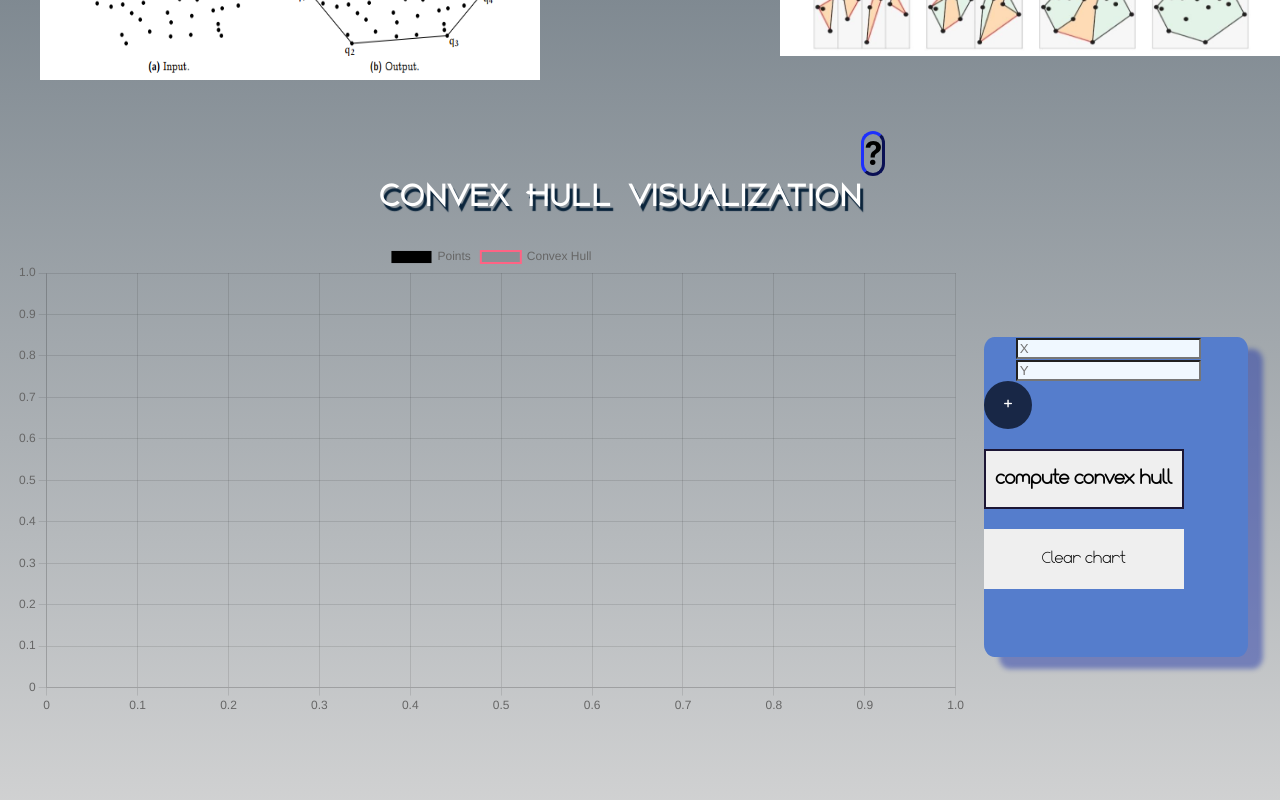
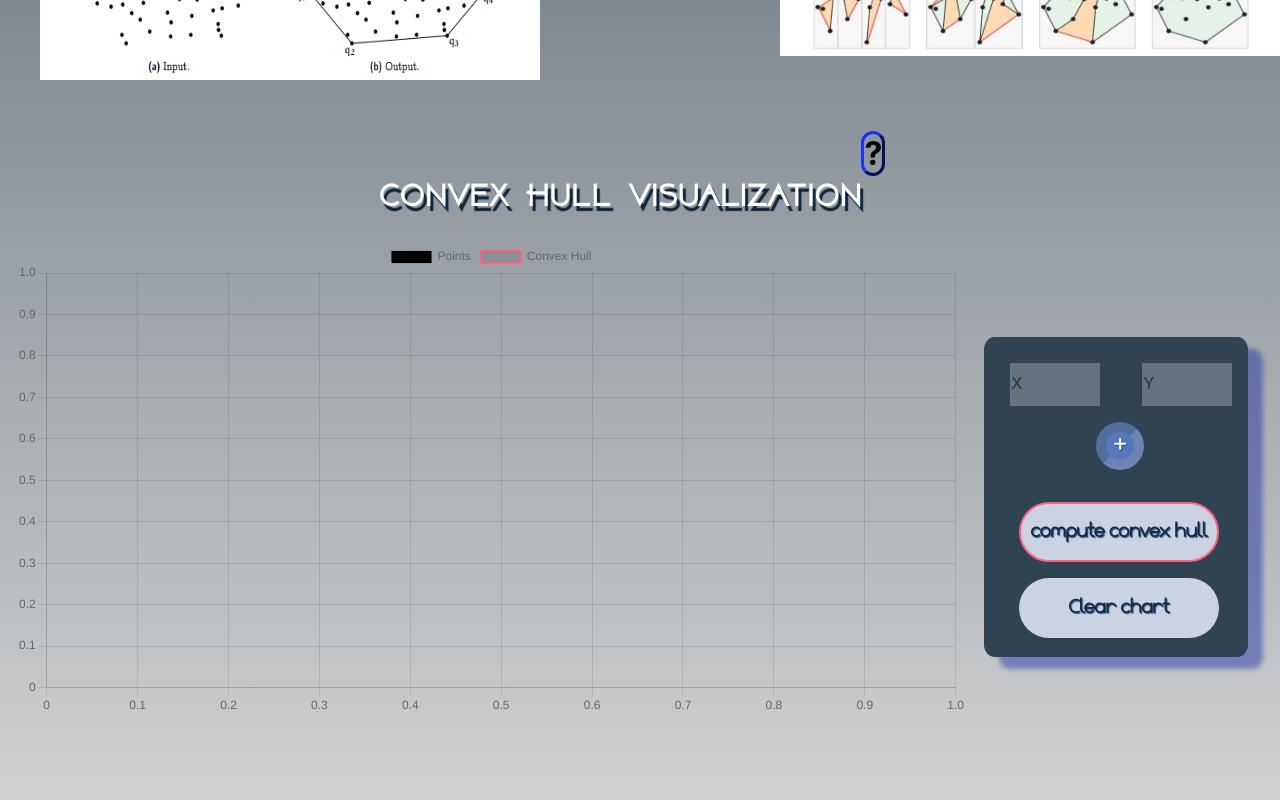
Before and after one commit to Suee18/convexHull.github.io, a React (Create React App) app: page / in a window 1280 px wide. Shown: the part 1206-2006 px from the top of the page. Built offline with nearby package versions, Linux system fonts and the light colour scheme.

Commit message:
css editing (still on it)

```diff
--- a/src/covexHull_DC.js
+++ b/src/covexHull_DC.js
@@ -156,7 +156,7 @@ const BruteForceConvexHull = () => {
                 {/**********user input  BANNER*************/}
                 <div className='userInputFields'>
                     <div className='inputFields'>
-                    <input
+                        {/* <input
                             className='inputPoint'
                             type="number"
                             placeholder="X"
@@ -169,14 +169,38 @@ const BruteForceConvexHull = () => {
                             placeholder="Y"
                             value={y}
                             onChange={(e) => setY(e.target.value)}
+                        /> */}
+                        <div className='XYcontainer'>
+                            <label className="inp">
+                                <input
+                                    className="inputPoint"
+                                    type="number"
+                                    placeholder="&nbsp;"
+                                    value={x}
+                                    onChange={(e) => setX(e.target.value)}
                                 />
+                                <span className="label">X</span>
+                                <span className="focus-bg"></span>
+                            </label>
+                            <label className="inp">
+                                <input
+                                    className="inputPoint"
+                                    type="number"
+                                    placeholder="&nbsp;"
+                                    value={y}
+                                    onChange={(e) => setY(e.target.value)}
+                                />
+                                <span className="label">Y</span>
+                                <span className="focus-bg"></span>
+                            </label>
+                        </div>
                         <button className='btnAddPoint' onClick={handleAddPoint}>+</button>
                     </div>
                     <button className='btnCompute' onClick={handleComputeHull}>
                         <p>compute convex hull</p>
                     </button>
                     {/* no js yet ⬇️*/}
-                <button className='clearChart'>
+                    <button className='btnclearChart'>
                         <p>Clear chart </p>
                     </button>
                 </div>
--- a/src/graphStyling.css
+++ b/src/graphStyling.css
@@ -1,14 +1,16 @@
-.titleContainer{
+.titleContainer {
     display: flex;
     flex-direction: row;
     justify-content: center;
     cursor: help;
 
 }
-.computeDisplayContainer{
+
+.computeDisplayContainer {
     display: flex;
     flex-direction: row;
 }
+
 .chart-container {
     width: 90vw;
     height: 80vh;
@@ -22,18 +24,19 @@
     margin-left: 2em;
 
 }
+
 /***********************userInputFields Banner***************** */
-.userInputFields
-{
+.userInputFields {
     margin-top: 6rem;
     margin-right: 2rem;
     margin-left: 1rem;
-    background-color: #557dcc;
+    background-color: #304352;
     border-radius: 4%;
     height: 20rem;
-    width:20rem;
+    width: 20rem;
     box-shadow: 15px 12px 5px rgba(15, 38, 167, 0.438);
 }
+
 /* .labelExplanation
 {
 font-family: infoFont;
@@ -44,32 +47,44 @@ font-family: infoFont;
 
 } */
 
-.btnAddPoint
-{
+.btnAddPoint {
     width: 3rem;
     height: 3rem;
-    /* margin-left: 2rem; */
+    margin-left: 7rem;
+    margin-top: 1rem;
+    margin-bottom: 2rem;
     border-radius: 2rem;
     color: white;
-    background-color: #182746;
+    background-color: #5678bb;
     border-color: beige;
     cursor: pointer;
     font-weight: bold;
+    border: 10px inset rgba(170, 163, 163, 0.274);
+    font-size: 1.5em;
 }
 
 .btnAddPoint:hover {
-    background-color: #1f1d3a;
+    background-color: #3c30e0;
 }
 
-.inputPoint
-{
-    /* margin-top: 1rem; */
-    margin-left: 2rem;
-    background-color: aliceblue;
+.btnAddPoint:active {
+    background-color: #1f1d3a;
+    transform: perspective(2px) scale(0.8);
+
 }
 
-.inputFields
-{
+/* .inputPoint {
+     margin-top: 2rem;
+    height:1.7rem;
+    width:5rem;
+    margin-left: 2rem;
+    background-color: rgb(240, 248, 255);
+    border-radius: 0.5rem;
+    border: 3px solid rgb(196, 196, 196);
+
+} */
+
+.inputFields {
     /* margin-left: 450px; */
 
 }
@@ -87,116 +102,140 @@ button {
     padding: 0;
     border: none;
     outline: none;
-    color: inherit;
+    /* color: inherit; */
     width: 200px;
     height: 60px;
     cursor: pointer;
     font-size: 16px;
     position: relative;
-    margin-bottom: 20px;
+    margin-bottom: 1rem;
     font-family: infoFont;
+    font-weight: 600;
+    font-size: 120%;
+    color: #182746;
+    background-color: #cbd3e2;
+    border-radius: 2rem;
+    text-shadow: 1px 1px 1px rgb(23, 80, 117);
+}
+
+.btnCompute {
+    border: 2px solid rgba(255, 99, 132, 1);
+    overflow: hidden;
+    transition: 0.3s 0.1s;
+    margin-left: 2.2rem;
+}
+
+.btnCompute:hover {
+    background-color: #0d3277;
+    color: #cbd3e2
+}
+
+.btnCompute:active {
+    /* transform: translateX(10px); */
+    transform: matrix(1.1, 0, 0, 1.1, 0, 0);
+    background: rgba(63, 59, 59, 0.5);
+}
+
+/* ****** clear chart button */
+.btnclearChart {
+    margin-left: 2.2rem;
 
 }
 
-.btnCompute
-{
-    border: 2px solid rgb(28, 22, 53);
-    animation: 0.5s collision ease-in;
-    overflow: hidden;
-    transition: 0.3s 0.1s;
-    /* margin-left:600px; */
+.btnclearChart:hover {
+    background: crimson;
+    border-color: crimson;
+    color: rgb(0, 0, 0);
 }
 
-.btnCompute:active
-{
-    transform: translateX(100px);
-    background: rgba(255, 255, 255, 0.5);
+.btnclearChart:active {
+    background: rgba(252, 72, 72, 0.432);
+    transform: scale(0.2)
 }
 
-.btnCompute p
-{
 
-    position: relative;
-    color: black;
-    font-weight: 700;
-    font-size: 1.2rem;
-    z-index: 5;
-    transition: 1s ease-in-out;
+/******(X,Y)******/
+.XYcontainer {
+    display: flex;
+    flex-direction: row;
+    justify-content: center;
+    margin-top: 1rem;
+    /* margin-left: 1rem; */
 }
 
-.btnCompute:hover p {
-    color: #fff;
-    font-size: 10px;
+.inp {
+    position: relative;
+    margin: auto;
+    width: 5rem;
+    height: 2rem;
+    /* max-width: 280px; */
+    overflow: hidden;
+    padding: 4%;
+}
+
+.inp .label {
+
+    /* height: 2rem; */
+    position: absolute;
+    top: 20px;
+    left: 12px;
+    font-size: 16px;
+    color: rgba(0, 0, 0, 0.5);
+    font-weight: 500;
+    transform-origin: 0 0;
+    transform: translate3d(0, 0, 0);
+    transition: all 0.2s ease;
+    pointer-events: none;
 
 }
 
-.btnCompute:before,
-.btnCompute:after {
-    content: "";
+.inp .focus-bg {
     position: absolute;
-    top: 50%;
-    left: 50%;
-    transform: translate(-50%, -50%);
-    height: 20px;
-    width: 20px;
-    border-radius: 50%;
-    background-color: rgb(33, 34, 75);
+    top: 0;
+    left: 0;
+    width: 100%;
+    height: 100%;
+    background: rgba(0, 0, 0, 0.05);
+    z-index: -1;
+    transform: scaleX(0);
+    transform-origin: left;
 }
 
-.btnCompute:hover:before {
-    animation: collisionLeft 1s both;
-    animation-direction: alternate;
+.inp input {
+    -webkit-appearance: none;
+    -moz-appearance: none;
+    appearance: none;
+    height: 1rem;
+    width: 5rem;
+    border: 0;
+    font-family: inherit;
+    padding: 16px 12px 0 12px;
+    height: 56px;
+    font-size: 16px;
+    font-weight: 400;
+    background: rgba(245, 245, 245, 0.274);
+    box-shadow: inset 0 -1px 0 rgba(0, 0, 0, 0.3);
+    color: #ffffff;
+    transition: all 0.15s ease;
 }
 
-.btnCompute:hover:after {
-    animation: collisionRight 1s both;
-    animation-direction: alternate;
+.inp input:hover {
+    background: rgba(0, 0, 0, 0.04);
+    box-shadow: inset 0 -1px 0 rgba(0, 0, 0, 0.5);
 }
 
-.btnCompute:before {
-    left: -30%;
+.inp input:focus {
+    background: rgba(0, 0, 0, 0.05);
+    outline: none;
+    box-shadow: inset 0 -2px 0 #0077FF;
 }
 
-.btnCompute:after {
-    left: 125%;
+.inp input:focus+.label {
+    color: #0077FF;
+    transform: translate3d(0, -2px, 0) scale(0.75);
 }
 
-@keyframes collisionLeft {
-    0% {
-        left: -30%;
-        width: 20px;
-        height: 20px;
-    }
-
-    50% {
-        left: 50%;
-        width: 40px;
-        height: 40px;
-    }
-
-    100% {
-        left: 50%;
-        width: 300px;
-        height: 300px;
-    }
+.inp input:focus+.label+.focus-bg {
+    transform: scaleX(1);
+    transition: all 0.1s ease;
 }
-
-@keyframes collisionRight {
-    0% {
-        left: 125%;
-        width: 20px;
-        height: 20px;
-    }
-
-    50% {
-        left: 50%;
-        width: 40px;
-        height: 40px;
-    }
-
-    100% {
-        left: 50%;
-        width: 300px;
-        height: 300px;
-    }
-}
```
Lines whose indentation alone changed are shown as unchanged.
